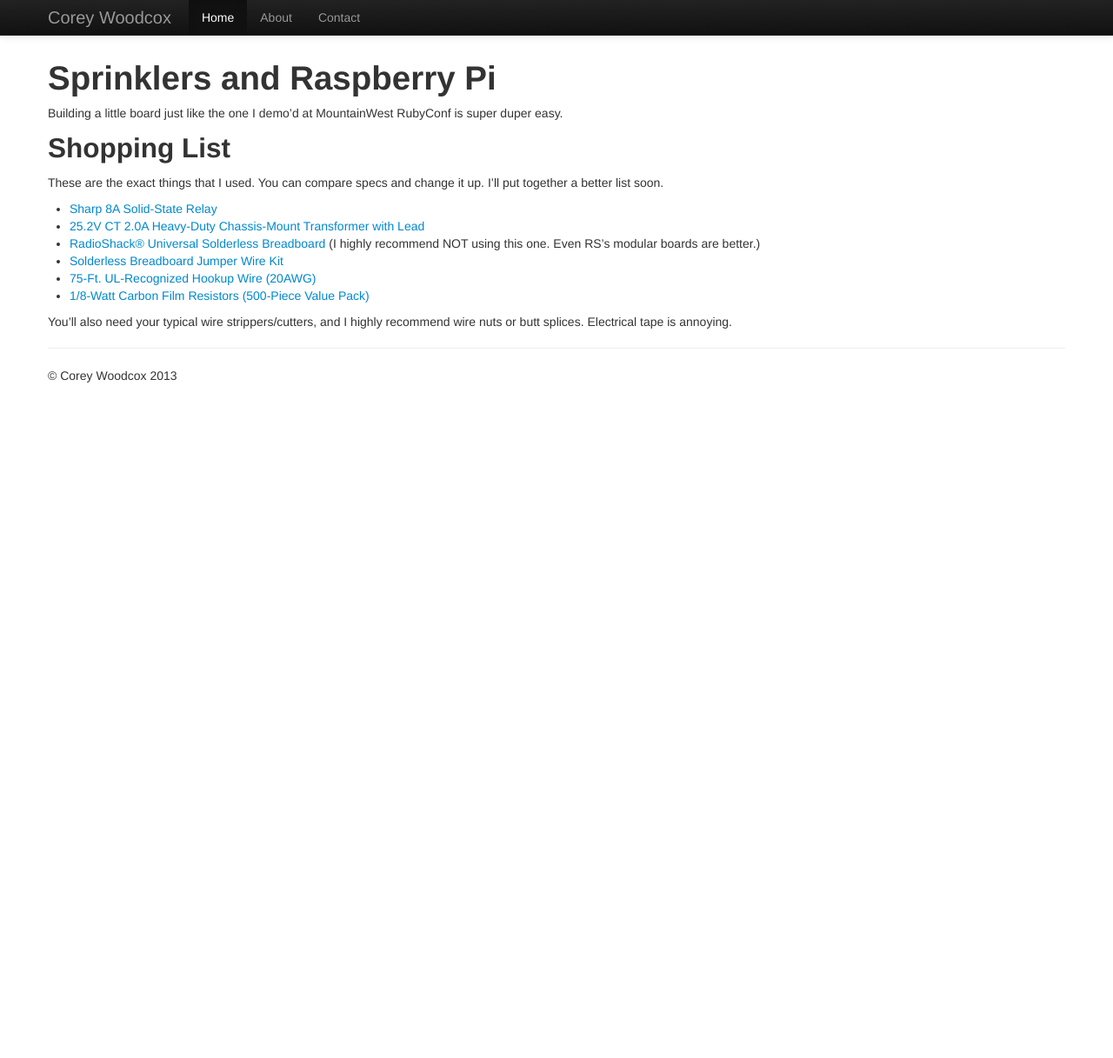
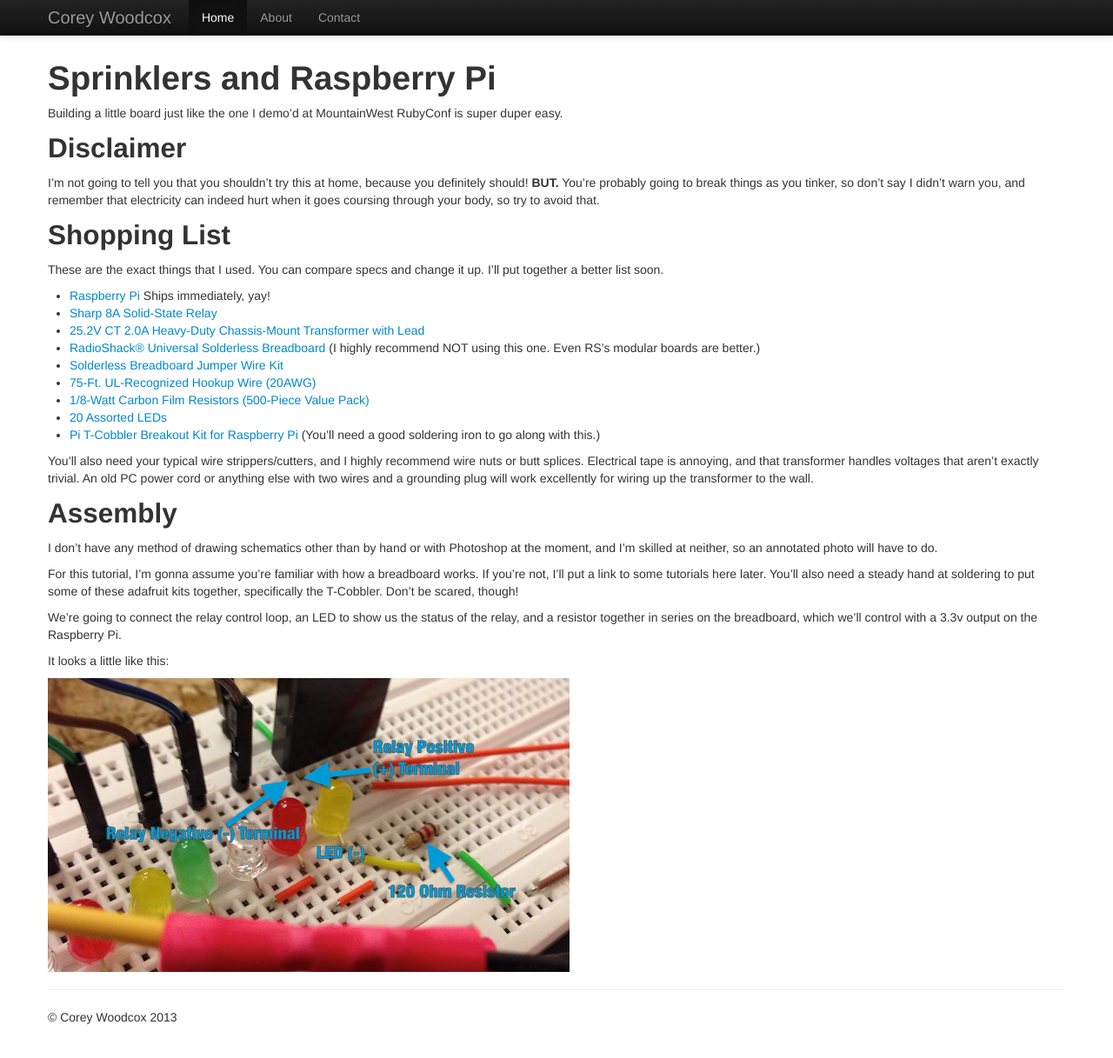
Before and after one commit to cwoodcox/cwoodcox.github.com, a Jekyll site: the page built from sprinklers.md, in a window 1280 px wide and 1230 px high. Shown: the top 1217 px of the window at 87% size. Built offline with Jekyll 4.4.1, drawn with Linux system fonts in a browser that asks for light colours; nearby versions of some CDN libraries.

Commit message:
images! and some more info about assembly

```diff
--- a/sprinklers.md
+++ b/sprinklers.md
@@ -3,16 +3,53 @@ layout: default
 ---
 
 # Sprinklers and Raspberry Pi
-Building a little board just like the one I demo'd at MountainWest RubyConf is super duper easy.
+Building a little board just like the one I demo'd at MountainWest RubyConf is
+super duper easy.
+
+## Disclaimer
+I'm not going to tell you that you shouldn't try this at home, because you
+definitely should! **BUT.** You're probably going to break things as you tinker,
+so don't say I didn't warn you, and remember that electricity can indeed hurt
+when it goes coursing through your body, so try to avoid that.
 
 ## Shopping List
-These are the exact things that I used. You can compare specs and change it up. I'll put together a better list soon.
+These are the exact things that I used. You can compare specs and change it up.
+I'll put together a better list soon.
 
+- [Raspberry Pi](http://www.newark.com/jsp/search/productdetail.jsp?sku=43W5302&COM=raspi-group)
+  Ships immediately, yay!
 - [Sharp 8A Solid-State Relay](http://www.parallax.com/Store/Components/Other/tabid/157/ProductID/657/List/0/Default.aspx?SortField=ProductName,ProductName)
 - [25.2V CT 2.0A Heavy-Duty Chassis-Mount Transformer with Lead](http://www.radioshack.com/product/index.jsp?productId=2102703&filterName=Type&filterValue=Transformers)
-- [RadioShack® Universal Solderless Breadboard](http://www.radioshack.com/product/index.jsp?productId=12165713) (I highly recommend NOT using this one. Even RS's modular boards are better.)
+- [RadioShack® Universal Solderless Breadboard](http://www.radioshack.com/product/index.jsp?productId=12165713)
+  (I highly recommend NOT using this one. Even RS's modular boards are better.)
 - [Solderless Breadboard Jumper Wire Kit](http://www.radioshack.com/product/index.jsp?productId=2103801)
 - [75-Ft. UL-Recognized Hookup Wire (20AWG)](http://www.radioshack.com/product/index.jsp?productId=2049743)
 - [1/8-Watt Carbon Film Resistors (500-Piece Value Pack)](http://www.radioshack.com/product/index.jsp?productId=2994585)
+- [20 Assorted LEDs](http://www.radioshack.com/product/index.jsp?productId=2062588)
+- [Pi T-Cobbler Breakout Kit for Raspberry Pi](http://www.adafruit.com/products/1105)
+  (You'll need a good soldering iron to go along with this.)
 
-You'll also need your typical wire strippers/cutters, and I highly recommend wire nuts or butt splices. Electrical tape is annoying.
+You'll also need your typical wire strippers/cutters, and I highly recommend
+wire nuts or butt splices. Electrical tape is annoying, and that transformer
+handles voltages that aren't exactly trivial. An old PC power cord or anything
+else with two wires and a grounding plug will work excellently for wiring up the
+transformer to the wall.
+
+## Assembly
+I don't have any method of drawing schematics other than by hand or with
+Photoshop at the moment, and I'm skilled at neither, so an annotated photo will
+have to do.
+
+For this tutorial, I'm gonna assume you're familiar with how a breadboard works.
+If you're not, I'll put a link to some tutorials here later. You'll also need a
+steady hand at soldering to put some of these adafruit kits together,
+specifically the T-Cobbler. Don't be scared, though!
+
+We're going to connect the relay control loop, an LED to show us the status of
+the relay, and a resistor together in series on the breadboard, which we'll
+control with a 3.3v output on the Raspberry Pi.
+
+It looks a little like this:
+
+[![Annotated Breadboard
+Relay](images/breadboard-relay-annotated-600.png)](images/breadboard-relay-annotated-full.png)
```
Also changed, not shown: sprinklers/images/breadboard-relay-annotated-600.png (added), 1 other file.
